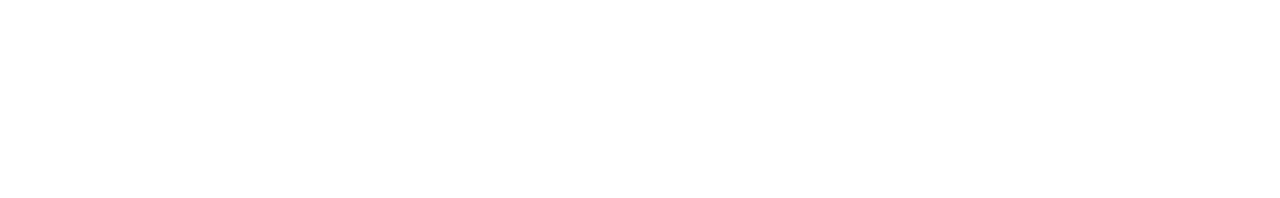
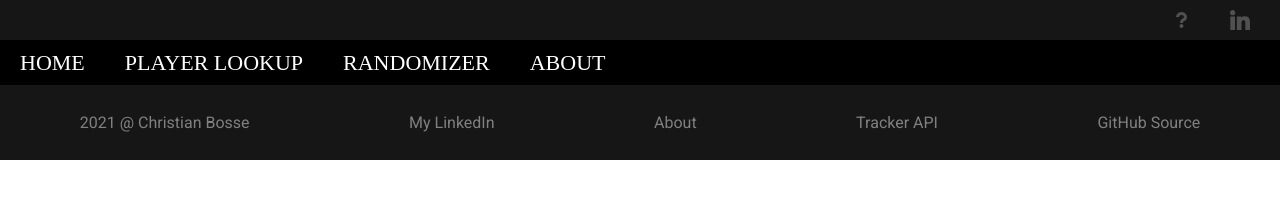
Before and after one commit to ChristianBosse/Apex-Tracker, a React app: page /about in a window 1280 px wide. Built offline with nearby package versions, Linux system fonts and the light colour scheme; a web font is replaced by a local one.

Commit message:
Added multiple page & fixes

```diff
--- a/src/CSS/index.css
+++ b/src/CSS/index.css
@@ -90,6 +90,7 @@ video {
   vertical-align: baseline;
   font-family: "Odibee Sans", cursive;
   overflow-x: inherit;
+  text-decoration: none;
 }
 
 .stickyHeader {
--- /dev/null
+++ b/src/components/AboutPage.js
@@ -0,0 +1,14 @@
+import React from "react";
+import Footer from "./Footer";
+import Header from "./Header";
+
+const AboutPage = () => {
+  return (
+    <>
+      <Header />
+      <Footer />
+    </>
+  );
+};
+
+export default AboutPage;
--- a/src/components/App.js
+++ b/src/components/App.js
@@ -3,6 +3,9 @@ import { BrowserRouter as Router, Switch, Route } from "react-router-dom";
 import MainPage from "./MainPage";
 import styled from "styled-components";
 import "../CSS/index.css";
+import StatPage from "./StatPage";
+import RandomizerPage from "./RandomizerPage";
+import AboutPage from "./AboutPage";
 
 const App = () => {
   return (
@@ -11,6 +14,15 @@ const App = () => {
         <Switch>
           <Route exact path="/">
             <MainPage />
+          </Route>
+          <Route exact path="/playersearch">
+            <StatPage />
+          </Route>
+          <Route exact path="/randomizer">
+            <RandomizerPage />
+          </Route>
+          <Route exact path="/about">
+            <AboutPage />
           </Route>
         </Switch>
       </Main>
--- a/src/components/Footer.js
+++ b/src/components/Footer.js
@@ -4,18 +4,28 @@ import styled from "styled-components";
 const Footer = () => {
   return (
     <Wrapper>
+      <div>
         <Copyright>
           2021 @{" "}
           <Link href="https://www.linkedin.com/in/christianbosse-/">
             Christian Bosse
           </Link>
         </Copyright>
+      </div>
+      <div>
         <Linkedin href="https://www.linkedin.com/in/christianbosse-/">
           My LinkedIn
         </Linkedin>
+      </div>
+      <div>
         <About>About</About>
+      </div>
+      <div>
         <DevAPI href="https://tracker.gg/developers">Tracker API</DevAPI>
+      </div>
+      <div>
         <GitHub href="https://github.com/ChristianBosse">GitHub Source</GitHub>
+      </div>
     </Wrapper>
   );
 };
--- a/src/components/Header.js
+++ b/src/components/Header.js
@@ -3,6 +3,10 @@ import Nav from "./Nav";
 import styled from "styled-components";
 
 const Header = () => {
+  const linkedInBtn = () => {
+    window.location.href = "https://www.linkedin.com/in/christianbosse-/";
+  };
+
   return (
     <>
       <Wrapper>
@@ -16,7 +20,12 @@ const Header = () => {
             d="M9.5 14c0 1.105-0.895 2-2 2s-2-0.895-2-2c0-1.105 0.895-2 2-2s2 0.895 2 2z"
           ></path>
         </QuestionMark>
-        <LinkedIn x="0px" y="0px" viewBox="0 0 260.366 260.366">
+        <LinkedIn
+          x="0px"
+          y="0px"
+          viewBox="0 0 260.366 260.366"
+          onClick={linkedInBtn}
+        >
           <path
             d="M34.703,0.183C15.582,0.183,0.014,15.748,0,34.884C0,54.02,15.568,69.588,34.703,69.588
 		c19.128,0,34.688-15.568,34.688-34.704C69.391,15.75,53.83,0.183,34.703,0.183z"
--- a/src/components/Nav.js
+++ b/src/components/Nav.js
@@ -1,16 +1,31 @@
 import React from "react";
 import styled from "styled-components";
 import "../CSS/index.css";
+import { Link } from "react-router-dom";
 
 const Nav = () => {
   return (
     <Wrapper className="stickyHeader">
       <div>
-        <Home>HOME</Home>
-        <PlayerSearch>PLAYER LOOKUP</PlayerSearch>
-        <Randomizer>RANDOMIZER</Randomizer>
+        <Link to="/">
+          <Home>HOME</Home>
+        </Link>
       </div>
-      <About>ABOUT</About>
+      <div>
+        <Link to="/playersearch">
+          <PlayerSearch>PLAYER LOOKUP</PlayerSearch>
+        </Link>
+      </div>
+      <div>
+        <Link to="/randomizer">
+          <Randomizer>RANDOMIZER</Randomizer>
+        </Link>
+      </div>
+      <div>
+        <Link to="/about">
+          <About>ABOUT</About>
+        </Link>
+      </div>
     </Wrapper>
   );
 };
@@ -27,6 +42,7 @@ const Wrapper = styled.div`
 `;
 
 const Home = styled.a`
+  color: white;
   font-size: 22px;
   margin: 0px 20px;
   &:hover {
@@ -35,6 +51,7 @@ const Home = styled.a`
 `;
 
 const PlayerSearch = styled.a`
+  color: white;
   font-size: 22px;
   margin: 0px 20px;
   &:hover {
@@ -43,6 +60,7 @@ const PlayerSearch = styled.a`
 `;
 
 const Randomizer = styled.a`
+  color: white;
   font-size: 22px;
   margin: 0px 20px;
   &:hover {
@@ -51,6 +69,7 @@ const Randomizer = styled.a`
 `;
 
 const About = styled.a`
+  color: white;
   font-size: 22px;
   margin: 0px 20px;
   &:hover {
--- /dev/null
+++ b/src/components/RandomizerPage.js
@@ -0,0 +1,14 @@
+import React from "react";
+import Footer from "./Footer";
+import Header from "./Header";
+
+const RandomizerPage = () => {
+  return (
+    <>
+      <Header />
+      <Footer />
+    </>
+  );
+};
+
+export default RandomizerPage;
--- /dev/null
+++ b/src/components/StatPage.js
@@ -0,0 +1,14 @@
+import React from "react";
+import Footer from "./Footer";
+import Header from "./Header";
+
+const StatPage = () => {
+  return (
+    <>
+      <Header />
+      <Footer />
+    </>
+  );
+};
+
+export default StatPage;
```
Lines whose indentation alone changed are shown as unchanged.
